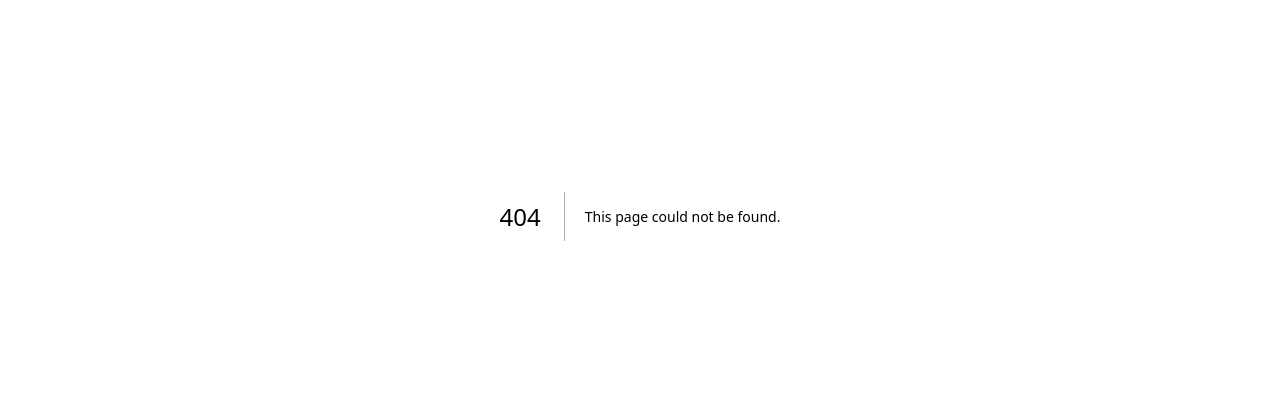
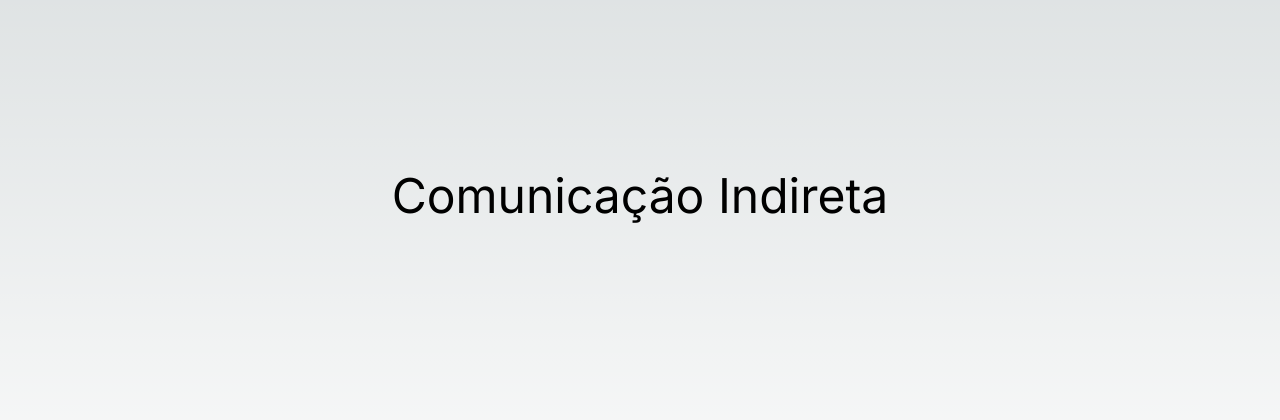
Before and after one commit to etizel/framework-react, a Next.js app: page /comunicacao/indireta in a window 1280 px wide. Before the commit this address had no page. Shown: the part 184-604 px from the top of the page. Built offline with nearby package versions, Linux system fonts and the light colour scheme.

Commit message:
comunicação indireta

```diff
--- a/src/app/comunicacao/page.tsx
+++ b/src/app/comunicacao/direta/page.tsx
@@ -1,4 +1,4 @@
-import Avo from '../components/comunicacao/direta/Avo';
+import Avo from '../../components/comunicacao/direta/Avo';
 
 export default function PageStright() {
   return (
--- /dev/null
+++ b/src/app/comunicacao/indireta/page.tsx
@@ -0,0 +1,7 @@
+export default function PageStright() {
+  return (
+    <div className="flex flex-col justify-center items-center gap-5 h-screen">
+      <h1 className="text-5xl mb-10">Comunicação Indireta</h1>
+    </div>
+  );
+}
```
